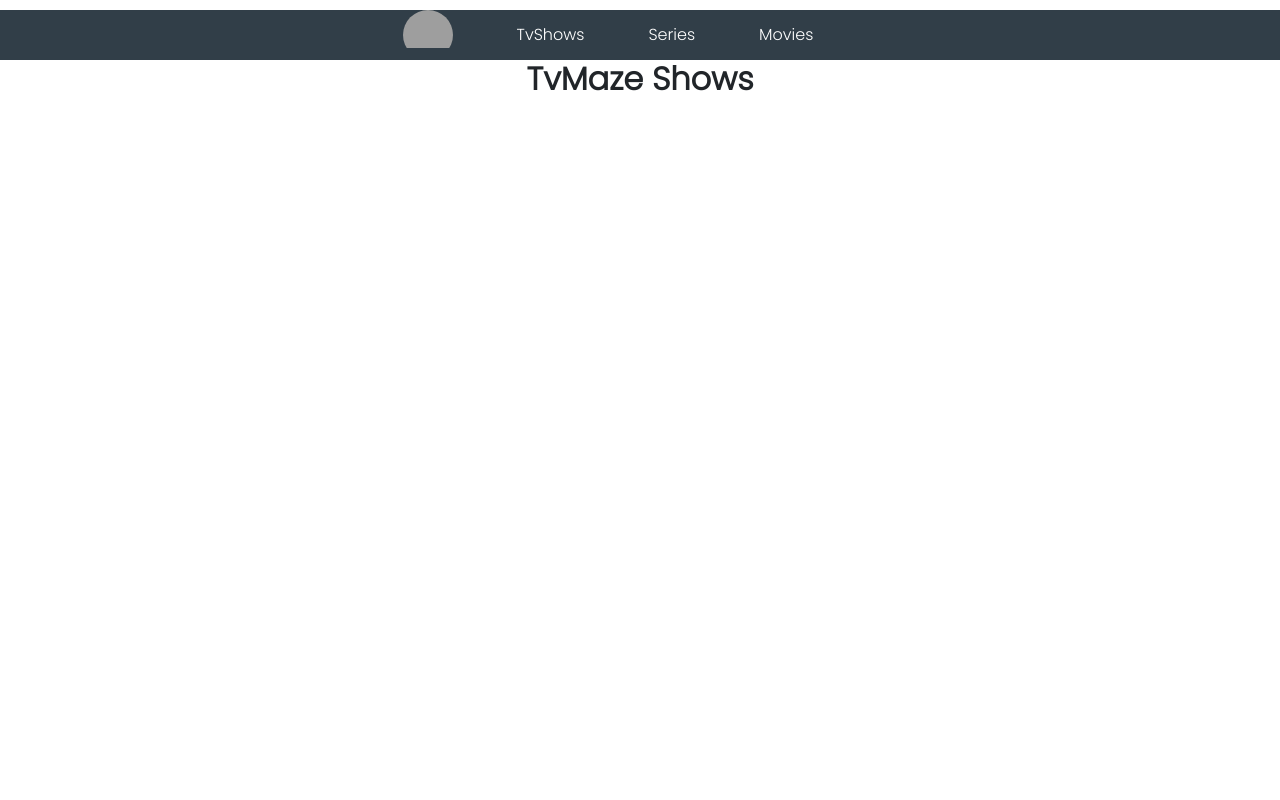
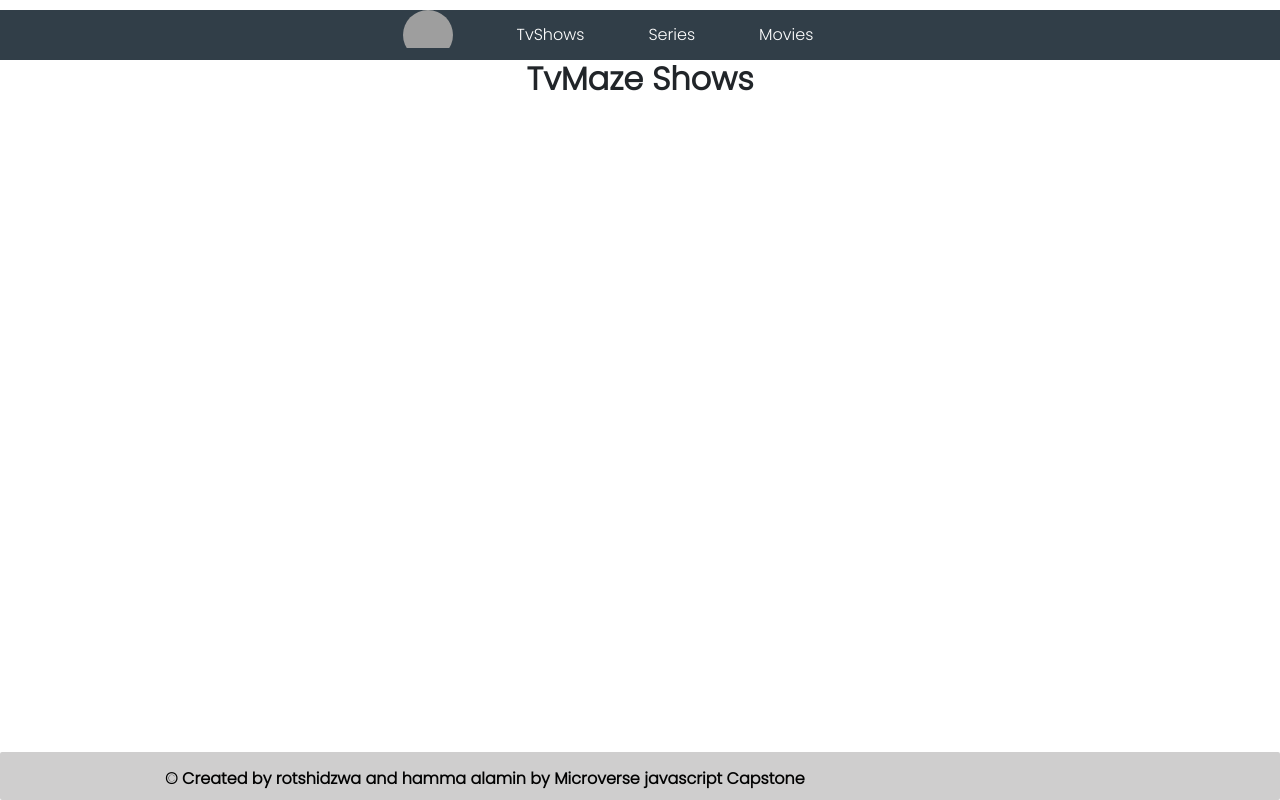
Before and after one commit to hammaazarok/javascript-capstone, a website built with webpack: page src/index.html in a window 1280 px wide. Built offline with nearby package versions, Linux system fonts and the light colour scheme; no server answers; grey boxes are pictures that could not be loaded.

Commit message:
add footer

```diff
--- a/src/index.css
+++ b/src/index.css
@@ -257,3 +257,20 @@
 .vierwerCommentList:nth-child(even) {
   background: #fbfdff;
 }
+
+footer {
+  left: 0;
+  bottom: 0;
+  width: 100%;
+  height: 6%;
+  border-radius: 2px;
+  position: fixed;
+  padding: 15px;
+  color: rgb(2, 2, 2);
+  background-color: rgb(207, 206, 206);
+}
+.foot-note {
+  margin-left: 12%;
+  font-weight: bold;
+  width: 100%;
+}
--- a/src/index.html
+++ b/src/index.html
@@ -29,5 +29,10 @@
         </section>
          <section id="modal-section">
 </section>
+<footer>
+    <div class="d-flex">
+        <p class="d-flex foot-note">&copy; Created by rotshidzwa and hamma  alamin by Microverse javascript Capstone</p>
+    </div>
+  </footer>
 </body>
 </html>
```
